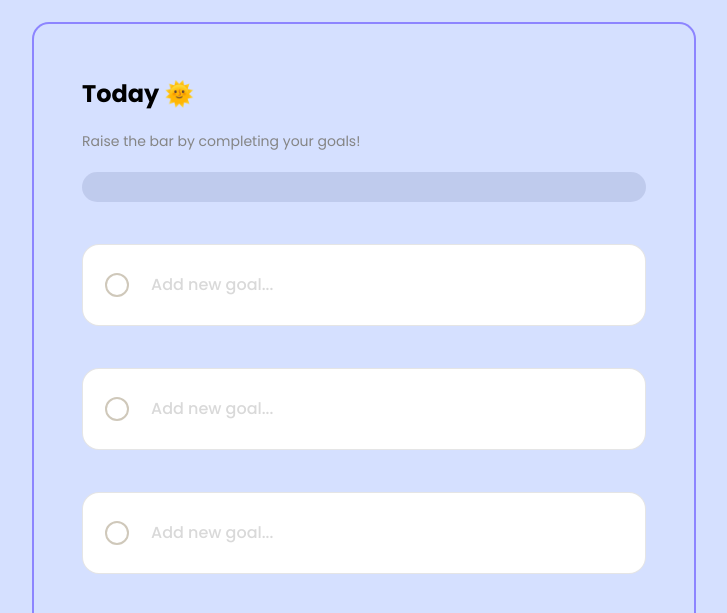
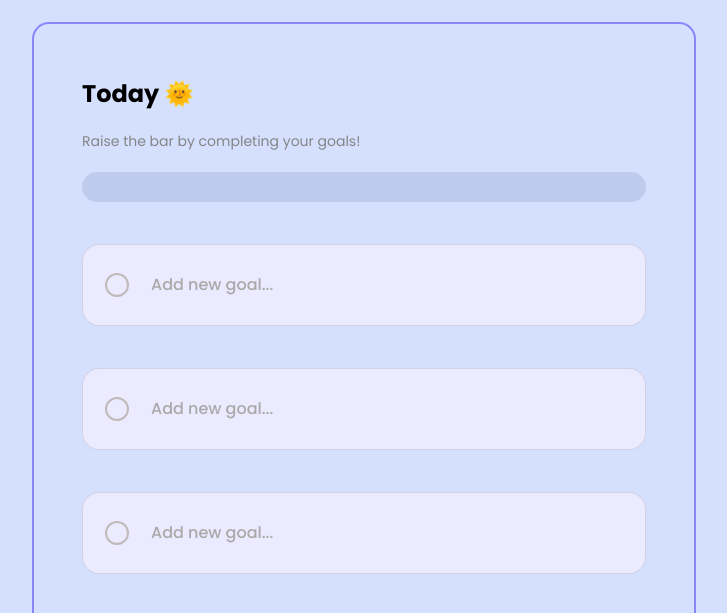
Before and after one commit to hemanthsaikaturi/daily-Comissions, a plain HTML site: page index.html in a window 1280 px wide. Shown: the part 157-770 px from the top of the page, without its empty margins (276-1003 px from the left). Drawn offline with Linux system fonts and the light colour scheme.

Commit message:
changed the input field color style and progress bar background color.

```diff
--- a/style.css
+++ b/style.css
@@ -86,7 +86,7 @@ main {
   display: flex;
   align-items: center;
   padding: 0 22px;
-  background-color: #ffffff;
+  background-color: #ebeaff;
   margin-bottom: 42px;
 }
 
@@ -115,10 +115,11 @@ main {
   align-self: stretch;
   width: 100%;
   font-weight: 500;
+  background-color: #ebeaff;
 }
 
 .goal-input::placeholder {
-  color: #d9d9d9;
+  color: #a9a9a9;
 }
 
 .quote {
```
